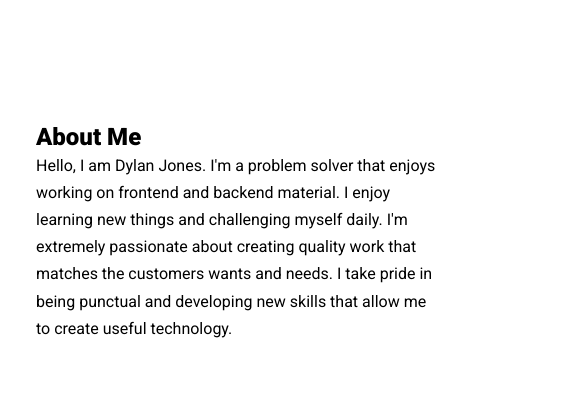
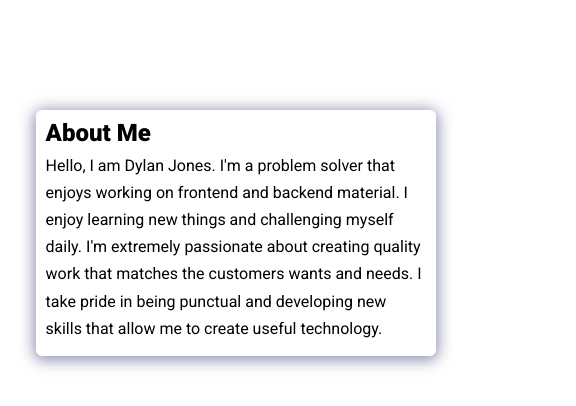
Before and after one commit to djones1117/Developer-Portfolio, a website: page index.html in a window 1280 px wide. Shown: the part 122-528 px from the top of the page, 704-1280 px from the left. Drawn offline with nearby package versions, Linux system fonts and the light colour scheme; a web font is replaced by a local one.

Commit message:
about me styled

```diff
--- a/css/style.css
+++ b/css/style.css
@@ -103,4 +103,16 @@ height: 35rem;
 
 .bio {
 width: 25rem;
+padding: 0.6rem;
+border-radius: 6px;
+box-shadow: 0px 2px 15px 2px var(--primary-shadow);
 }
+
+.bio h1 {
+margin-bottom: var(--bottom-margin);
+}
+
+.bio p {
+line-height: var(--line-height);
+padding: 0.3rem 0;
+}
```
